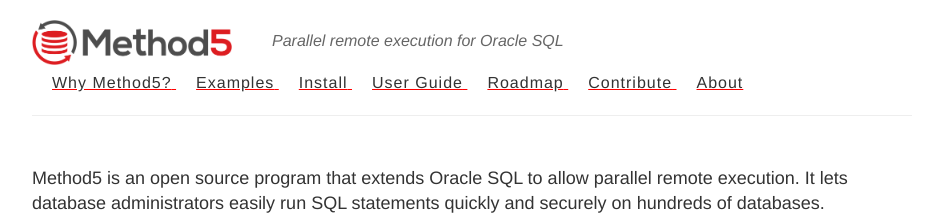
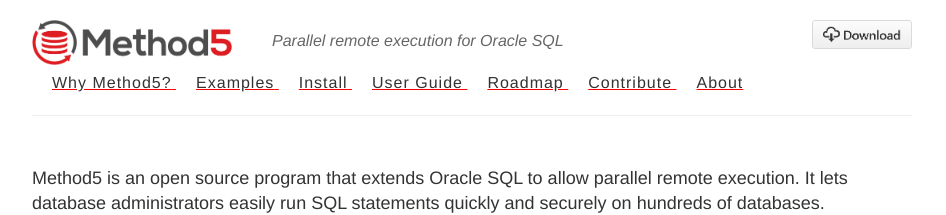
Before and after one commit to method5/method5.github.io, a Jekyll site: the page built from index.md, in a window 1280 px wide. Shown: the top 215 px of the page, without its empty margins (168-1114 px from the left). Built offline with Jekyll 4.4.1, drawn with Linux system fonts in a browser that asks for light colours.

Commit message:
Added download button.  It might work this time!

```diff
--- a/_layouts/default.html
+++ b/_layouts/default.html
@@ -33,8 +33,7 @@
             <p class="site-description">{{ site.description }}</p>
           </div>
 
-          <!--<a class="github-button" href="https://github.com/method5/method5/archive/master.zip" data-icon="octicon-cloud-download" data-style="mega" aria-label="Download Method5 on GitHub">Download</a>-->
-          <!--<a class="download-button" href="https://github.com/method5/method5/archive/master.zip"><img src="/images/Download_button.png">Download</a>-->
+          <a class="download-button" style="float:right;" href="https://github.com/method5/method5/archive/master.zip"><img width=100px src="/images/download_button.png"></a>
 
           <nav>
             <!--<a href="{{ site.baseurl }}/">Home</a>-->
```
